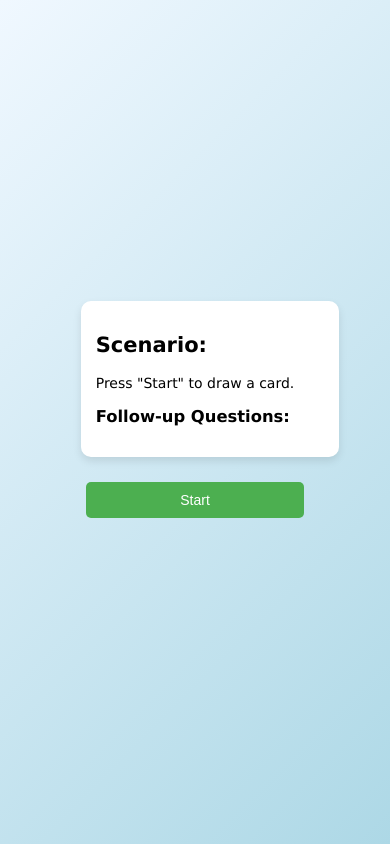
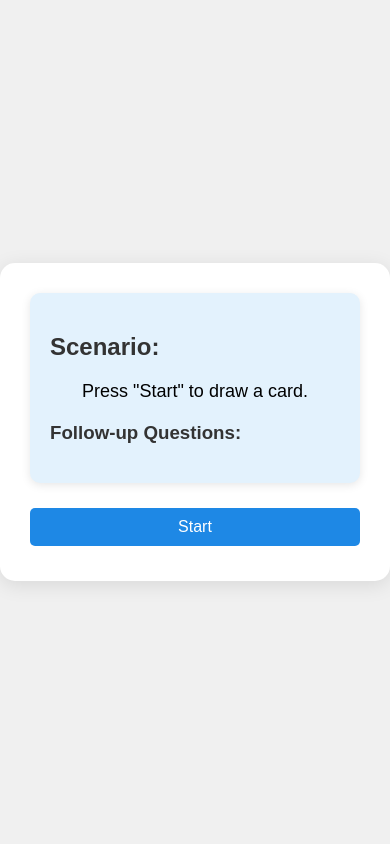
Before and after one commit to TomBlackroad/fearsoflove, a plain HTML site: page index.html in a window 390 px wide. Drawn offline with Linux system fonts and the light colour scheme.

Commit message:
Update style.css

```diff
--- a/style.css
+++ b/style.css
@@ -1,96 +1,91 @@
-/* General styles */
+/* style.css */
 body {
-    font-family: 'Verdana', sans-serif;
-    margin: 0;
-    padding: 0;
-    background: linear-gradient(135deg, #f0f8ff, #add8e6);
+    font-family: 'Arial', sans-serif;
+    background-color: #f0f0f0;
     display: flex;
     justify-content: center;
     align-items: center;
     height: 100vh;
-    box-sizing: border-box;
+    margin: 0;
 }
 
-/* Game container */
-.game-container {
-    display: flex;
-    flex-direction: column;
-    align-items: center;
+#game-container {
+    background-color: #ffffff;
+    border-radius: 15px;
+    box-shadow: 0 4px 20px rgba(0, 0, 0, 0.1);
+    padding: 30px;
     width: 90%;
     max-width: 500px;
-    text-align: center;
-    padding: 20px;
 }
 
-/* Scenario card */
 .card {
-    width: 100%;
-    max-width: 450px;
-    background-color: #fff;
+    background-color: #e3f2fd; /* Light blue background for card */
+    border-radius: 10px;
     padding: 20px;
-    border-radius: 10px;
-    box-shadow: 0 4px 8px rgba(0, 0, 0, 0.1);
-    animation: drawCard 0.8s ease forwards;
+    box-shadow: 0 2px 10px rgba(0, 0, 0, 0.1);
     margin-bottom: 20px;
+    transition: transform 0.3s;
 }
 
-/* Button container */
-.button-container {
-    width: 100%;
-    display: flex;
-    justify-content: space-around;  /* Spaced buttons */
-    padding-bottom: 20px;
+.card:hover {
+    transform: scale(1.02); /* Slightly enlarge card on hover */
 }
 
-/* Buttons */
-.game-button {
-    padding: 12px 20px;
+h2, h3 {
+    color: #333; /* Dark color for titles */
+}
+
+#scenario-text {
+    font-size: 18px;
+    margin: 10px 0;
+    text-align: center;
+}
+
+#questions {
+    margin-top: 20px;
+}
+
+#follow-up-list {
+    list-style: none;
+    padding: 0;
+}
+
+#follow-up-list li {
+    background-color: #bbdefb; /* Light blue for questions */
+    border-radius: 5px;
+    padding: 8px;
+    margin: 5px 0;
+    box-shadow: 0 1px 5px rgba(0, 0, 0, 0.1);
+}
+
+.button-container {
+    display: flex;
+    justify-content: space-between;
+}
+
+button {
+    padding: 10px 15px;
     font-size: 16px;
-    color: #fff;
-    background-color: #4CAF50;
     border: none;
     border-radius: 5px;
     cursor: pointer;
-    transition: background-color 0.3s ease;
-    flex: 1;  /* Make buttons equally wide */
-    margin: 0 10px;  /* Space between buttons */
+    background-color: #1e88e5; /* Primary button color */
+    color: white;
+    transition: background-color 0.3s;
+    flex: 1;
+    margin: 0 5px;
 }
 
-.game-button:hover {
-    background-color: #45a049;
+button:hover {
+    background-color: #1565c0; /* Darker shade on hover */
 }
 
-/* Animations */
-@keyframes drawCard {
-    0% { transform: translateY(100%); opacity: 0; }
-    100% { transform: translateY(0); opacity: 1; }
-}
-
-/* Responsive Design */
 @media (max-width: 600px) {
-    .game-container {
-        width: 100%;
-        padding: 10px;
+    .button-container {
+        flex-direction: column;
     }
 
-    .card {
-        max-width: 100%;
-        padding: 15px;
-        font-size: 14px;
-    }
-
-    .game-button {
-        font-size: 14px;
-        padding: 10px;
-    }
-
-    .button-container {
-        justify-content: center;
-        flex-wrap: wrap;
-    }
-
-    .game-button {
-        width: 45%;  /* Ensures two buttons fit per row */
-        margin: 5px;  /* Adds space between buttons */
+    button {
+        margin: 5px 0; /* Adjust button margin for mobile */
     }
 }
```
